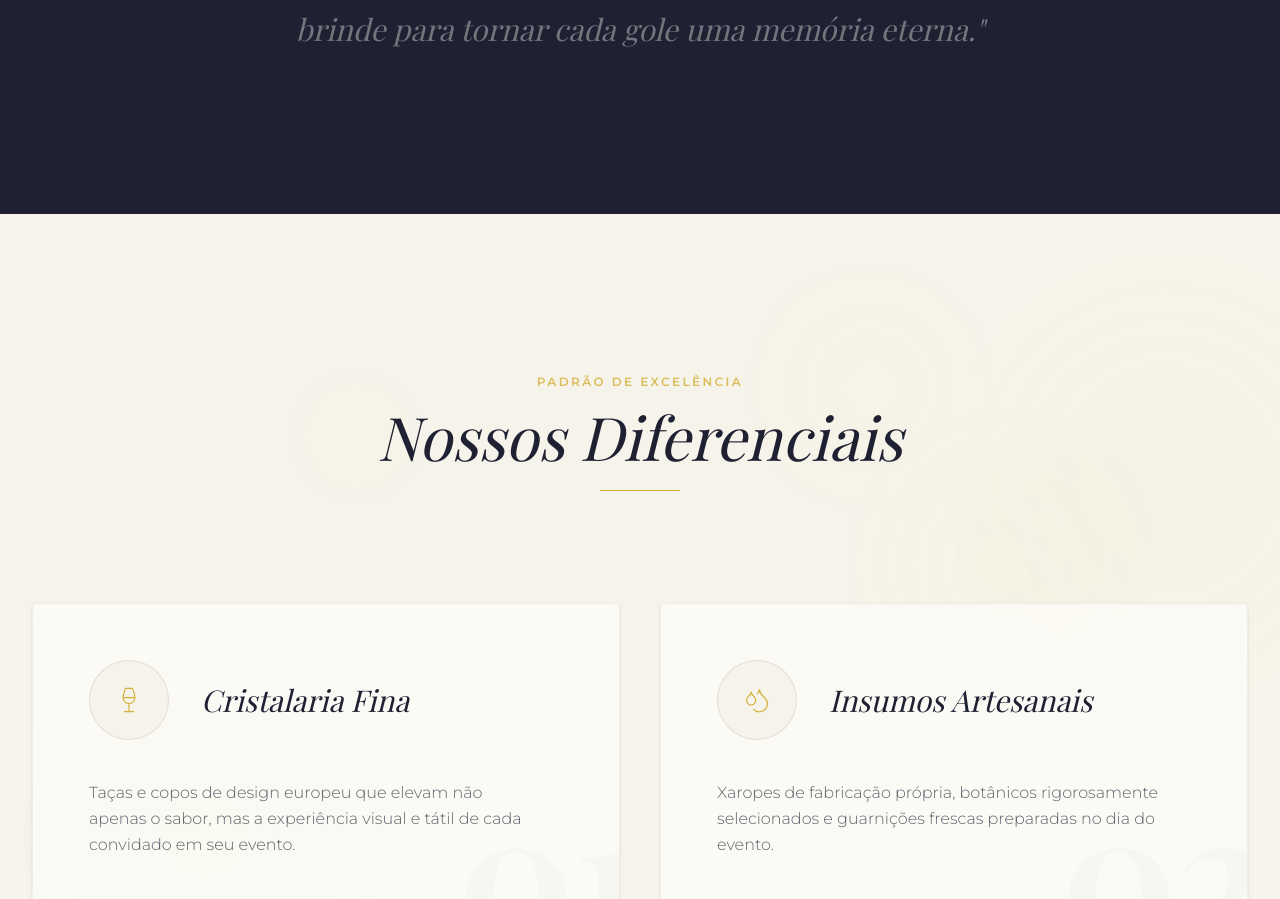
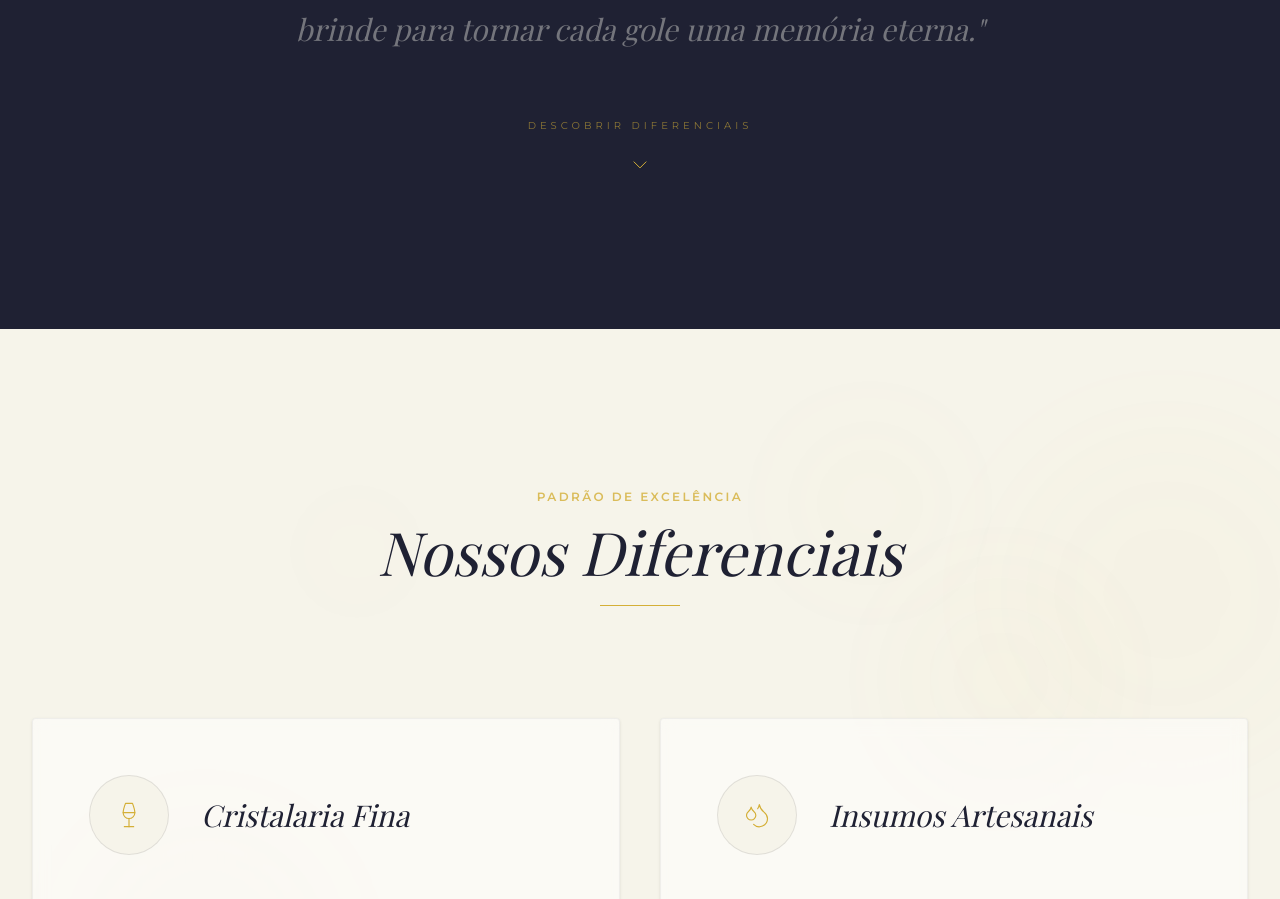
Before and after one commit to willwinnicios/drinkeriabar, a React (Vite) app: page / in a window 1280 px wide. Shown: the part 10929-11828 px from the top of the page. Built offline with nearby package versions, Linux system fonts and the light colour scheme; a web font is replaced by a local one.

Commit message:
Feat: added floating skip button to drinks menu for improved mobile UX

```diff
--- a/src/components/DrinksMenu.tsx
+++ b/src/components/DrinksMenu.tsx
@@ -1,6 +1,6 @@
-import React, { useState } from 'react';
-import { motion, AnimatePresence } from 'framer-motion';
-import { Plus, Minus } from 'lucide-react';
+import React, { useState, useRef } from 'react';
+import { motion, AnimatePresence, useScroll, useMotionValueEvent } from 'framer-motion';
+import { Plus, Minus, ChevronDown } from 'lucide-react';
 import { cn } from '../lib/utils';
 import logoDrinkeria from '../assets/logo-drinkeria.webp';
 import negroniImg from '../assets/drinks/negroni.webp';
@@ -406,6 +406,22 @@ function DrinkCard({ drink, index }: { drink: typeof drinks[0]; index: number })
 
 export function DrinksMenu() {
   const [filter, setFilter] = useState('Todos');
+  const sectionRef = useRef<HTMLElement>(null);
+  const [showFloatingBtn, setShowFloatingBtn] = useState(false);
+
+  const { scrollYProgress } = useScroll({
+    target: sectionRef,
+    offset: ["start center", "end end"]
+  });
+
+  useMotionValueEvent(scrollYProgress, "change", (latest) => {
+    // Show button when scrolled at least 20% into the section and hide near the end
+    if (latest > 0.2 && latest < 0.9) {
+      setShowFloatingBtn(true);
+    } else {
+      setShowFloatingBtn(false);
+    }
+  });
 
   const categoryGroups = {
     'Todos': 'Todos',
@@ -419,7 +435,7 @@ export function DrinksMenu() {
     : drinks.filter(d => categoryGroups[filter as keyof typeof categoryGroups].includes(d.category));
 
   return (
-    <section id="drinks" data-theme="dark" className="py-24 md:py-40 bg-[#1F2133] overflow-hidden relative">
+    <section ref={sectionRef} id="drinks" data-theme="dark" className="py-24 md:py-40 bg-[#1F2133] overflow-hidden relative">
       <div className="container max-w-7xl mx-auto px-4 sm:px-8 md:px-12 lg:px-8">
         <div className="flex flex-col items-center mb-24 md:mb-36">
           <motion.div
@@ -483,8 +499,44 @@ export function DrinksMenu() {
           <p className="font-serif italic text-[#F6F4EA]/40 text-xl md:text-3xl max-w-3xl mx-auto text-center leading-relaxed">
             "Equilíbrio, técnica e alma. Redefinimos o conceito de brinde para tornar cada gole uma memória eterna."
           </p>
+
+          <motion.a
+            href="#diferenciais"
+            initial={{ opacity: 0, y: 10 }}
+            whileInView={{ opacity: 1, y: 0 }}
+            viewport={{ once: true }}
+            className="mt-16 flex flex-col items-center gap-3 group cursor-pointer"
+          >
+            <span className="font-sans text-[10px] uppercase tracking-[0.4em] text-[#D4AF37] opacity-60 group-hover:opacity-100 transition-opacity">
+              Descobrir Diferenciais
+            </span>
+            <motion.div
+              animate={{ y: [0, 8, 0] }}
+              transition={{ duration: 2, repeat: Infinity, ease: "easeInOut" }}
+              className="text-[#D4AF37]"
+            >
+              <ChevronDown size={24} strokeWidth={1} />
+            </motion.div>
+          </motion.a>
         </div>
       </div>
+
+      {/* Floating Skip Button for Mobile */}
+      <AnimatePresence>
+        {showFloatingBtn && (
+          <motion.a
+            href="#diferenciais"
+            initial={{ opacity: 0, y: 20, x: "-50%" }}
+            animate={{ opacity: 1, y: 0, x: "-50%" }}
+            exit={{ opacity: 0, y: 20, x: "-50%" }}
+            transition={{ type: "spring", stiffness: 300, damping: 25 }}
+            className="fixed bottom-10 left-1/2 z-40 lg:hidden bg-[#D4AF37] text-[#1F2133] px-6 py-3 rounded-full flex items-center gap-3 shadow-[0_15px_30px_rgba(212,175,55,0.4)] transition-transform active:scale-95"
+          >
+            <span className="font-sans text-[10px] uppercase tracking-[0.2em] font-bold">Próxima Sessão</span>
+            <ChevronDown size={18} strokeWidth={2.5} />
+          </motion.a>
+        )}
+      </AnimatePresence>
     </section>
   );
 }
```
